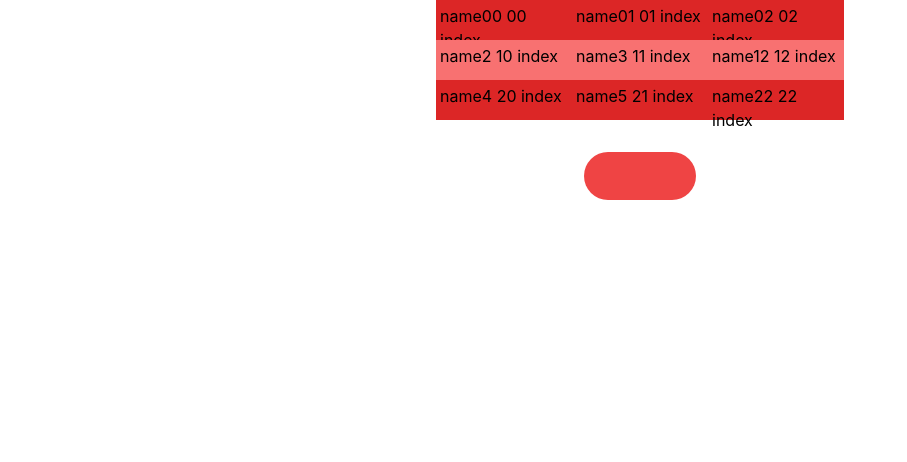
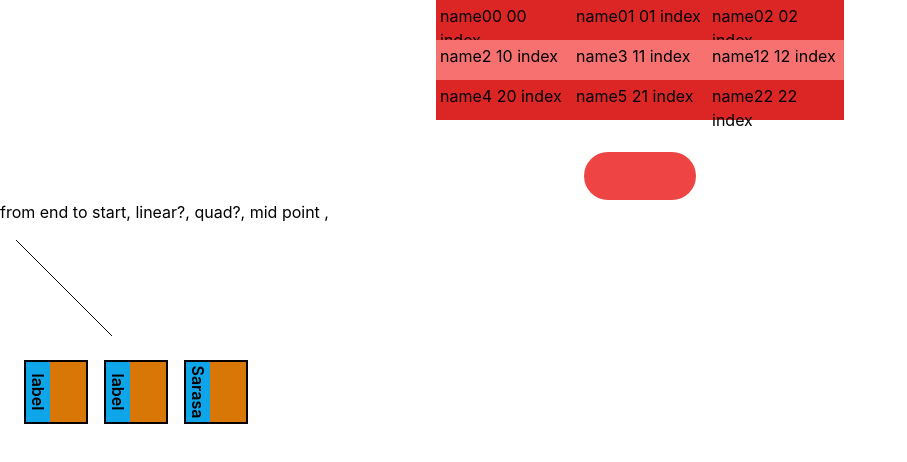
Before and after one commit to leog91/leog, a Next.js app: page /tree in a window 1280 px wide. Shown: the top 462 px of the page, without its empty margins (0-907 px from the left). Built offline with nearby package versions, Linux system fonts and the light colour scheme.

Commit message:
badge & polyline

```diff
--- /dev/null
+++ b/components/atomic/Badge.js
@@ -0,0 +1,10 @@
+export const Badge = ({ label = "label" }) => {
+  return (
+    <div className="w-16 h-16">
+      <div className="border-black border-2 bg-amber-600 w-16 h-16" />
+      <div className="relative -top-11  -left-4  bg-sky-500 w-[60px] h-6 rotate-90 text-center font-semibold">
+        {label}
+      </div>
+    </div>
+  );
+};
--- a/pages/tree.js
+++ b/pages/tree.js
@@ -1,4 +1,5 @@
 import React, { useState } from "react";
+import { Badge } from "../components/atomic/Badge";
 
 //to-do
 const Elem = ({ c, i, setTooltip }) => {
@@ -114,11 +115,27 @@ const Tree = () => {
           </div>
         ))}
       </div>
-
       <div className="flex m-auto mt-8 justify-center  rounded-full items-center w-28 h-12 bg-red-500  ">
         {tooltip && (
           <div className="bg-red-300 px-3 py-1 rounded-full"> {tooltip}</div>
         )}
+      </div>
+      from end to start, linear?, quad?, mid point ,
+      <div className="m-4 w-24 h-24">
+        <svg viewBox="0 0 100 100" xmlns="http://www.w3.org/2000/svg">
+          <polyline stroke="black" fill="none" points={`0,0 100,100`} />
+        </svg>
+      </div>
+      <div className="m-4 flex">
+        <div className="m-2">
+          <Badge />
+        </div>
+        <div className="m-2">
+          <Badge />
+        </div>
+        <div className="m-2">
+          <Badge label={"Sarasa"} />
+        </div>
       </div>
     </>
   );
```
